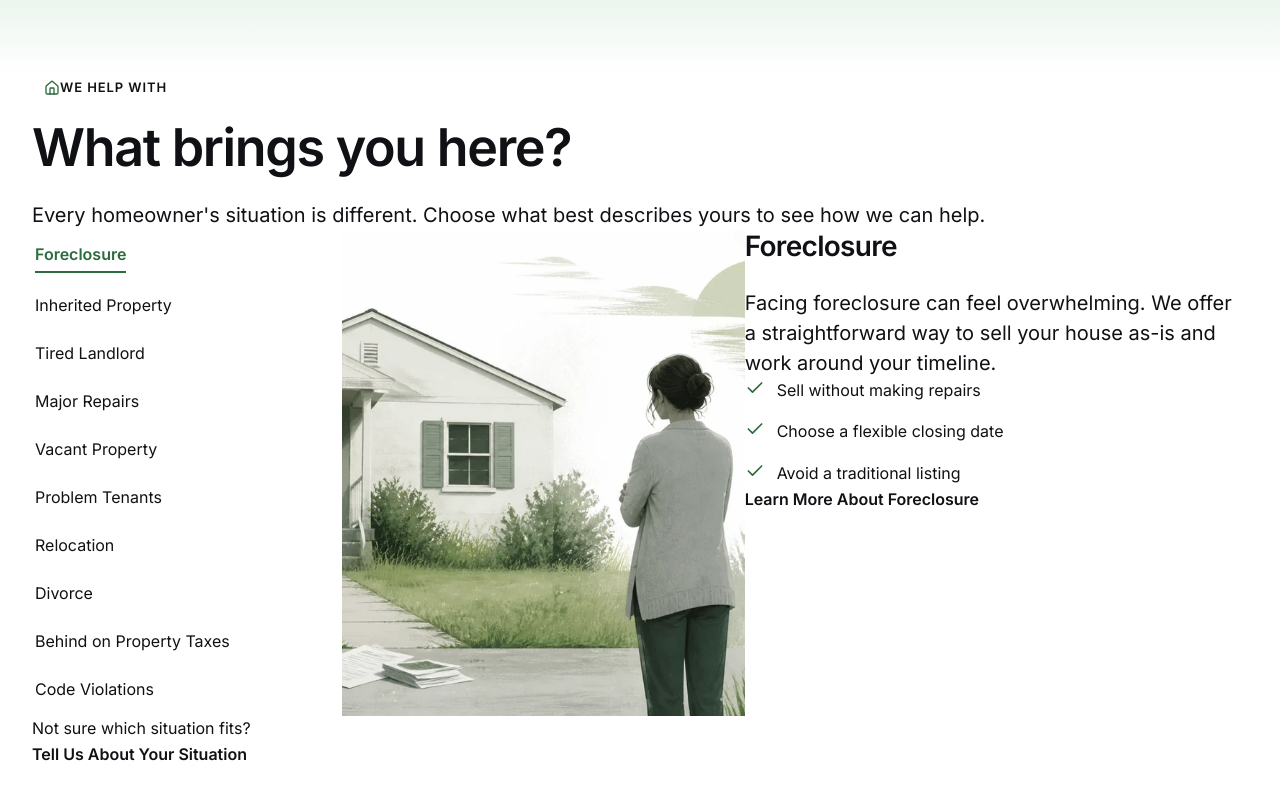
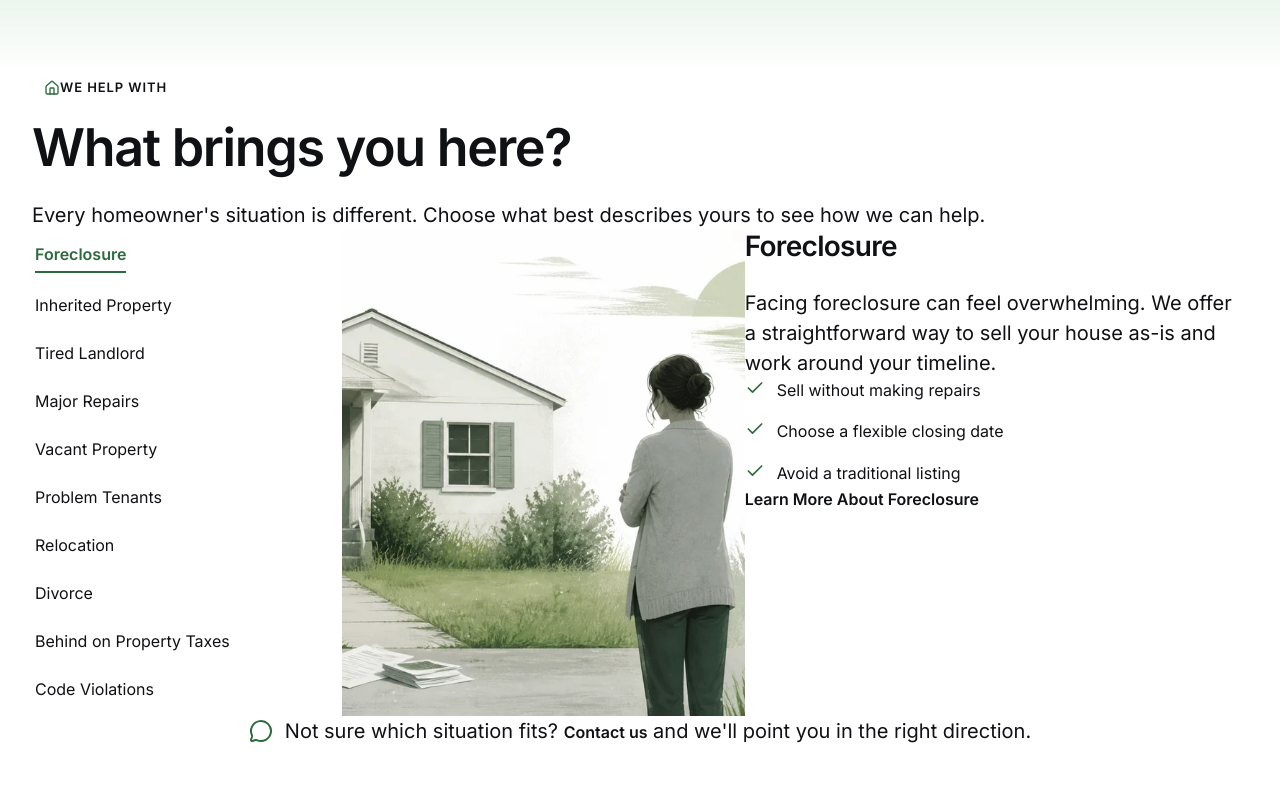
Before and after one commit to YHICAdmin/your-house-in-cash, a Next.js app: page / in a window 1280 px wide. Shown: the part 771-1571 px from the top of the page. Built offline with nearby package versions, Linux system fonts and the light colour scheme.

Commit message:
feat: refine situations contact option

```diff
--- a/project-documentation/website-specification/area-page.md
+++ b/project-documentation/website-specification/area-page.md
@@ -664,25 +664,27 @@ On Desktop, the main content area:
 
 ### Content
 
-* Supporting text: `Not sure which situation fits?`
-* Action label: `Tell Us About Your Situation`.
+* Sentence: `Not sure which situation fits? Contact us and we'll point you in the right direction.`
+* Includes the canonical Lucide `MessageCircle` icon before the sentence.
+* Only `Contact us` uses the Text Link treatment.
 
 ### Component and Semantics
 
 * Uses the documented `Text Link` Component and inherits its approved visual styling, interaction states, and accessibility behavior.
-* Uses link semantics.
+* `Contact us` uses link semantics.
 
 ### Visual Design
 
-* The supporting text uses the global `Body` typography and `Text Secondary` color.
+* The sentence uses the global `Body Large` typography and `Text Secondary` color.
+* The icon uses the global Large Icon size (`24px`) and Brand Green Dark.
+* The Contact Us Option remains visually open and transparent, without a background, Border, Card treatment, Radius, or Shadow.
 
 ### Dimensions and Alignment
 
 * At every Breakpoint, occupies a separate row using the complete available content width.
 * On Desktop, occupies Grid Columns `1–12`.
-* The supporting text appears above the Text Link.
-* Both elements are left-aligned.
-* An `8px` (`XS`) vertical gap separates them.
+* The complete icon-and-sentence group is horizontally centered within the row.
+* The icon appears before the sentence with a `12px` gap and is vertically centered with it.
 
 ### Spacing Before
 
@@ -690,11 +692,15 @@ On Desktop, the main content area:
 
 ### Interaction
 
-* Navigates to the Seller Lead Form Flow at the canonical internal route `/get-cash-offer`.
+* Activating `Contact us` navigates to the Contact Page at `/contact`.
+
+### Accessibility
+
+* The icon is decorative, hidden from assistive technologies, and does not receive keyboard focus.
 
 ### Responsive Behavior
 
-* The internal arrangement remains unchanged across all Breakpoints.
+* On narrow Mobile widths, the sentence wraps naturally within the available width while the complete group remains centered.
 
 # Reviews
 
--- a/src/components/area/area-situations.module.css
+++ b/src/components/area/area-situations.module.css
@@ -138,13 +138,19 @@
   display: flex;
   min-width: 0;
   grid-column: 1 / -1;
-  flex-direction: column;
-  align-items: flex-start;
-  gap: var(--spacing-xs);
+  align-items: center;
+  justify-content: center;
+  gap: 12px;
   margin-top: var(--spacing-l);
 }
 
+.contactIcon {
+  flex: 0 0 var(--icon-large);
+  color: var(--color-brand-dark);
+}
+
 .contactText {
+  min-width: 0;
   margin: 0;
   color: var(--color-text-secondary);
 }
--- a/src/components/area/situation-explorer.tsx
+++ b/src/components/area/situation-explorer.tsx
@@ -1,7 +1,7 @@
 "use client";
 
 import Image from "next/image";
-import { Check } from "lucide-react";
+import { Check, MessageCircle } from "lucide-react";
 import { useState } from "react";
 import { TextLink } from "@/components/ui/text-link";
 import styles from "./area-situations.module.css";
@@ -229,12 +229,16 @@ export function SituationExplorer({
       </div>
 
       <div className={styles.contactOption}>
-        <p className={`${styles.contactText} text-body`}>
-          Not sure which situation fits?
+        <MessageCircle
+          className={styles.contactIcon}
+          aria-hidden="true"
+          focusable="false"
+          size={24}
+        />
+        <p className={`${styles.contactText} text-body-large`}>
+          Not sure which situation fits? <TextLink href="/contact">Contact us</TextLink>{" "}
+          and we&apos;ll point you in the right direction.
         </p>
-        <TextLink href="/get-cash-offer">
-          Tell Us About Your Situation
-        </TextLink>
       </div>
 
       <p className={styles.announcement} aria-live="polite" aria-atomic="true">
```
